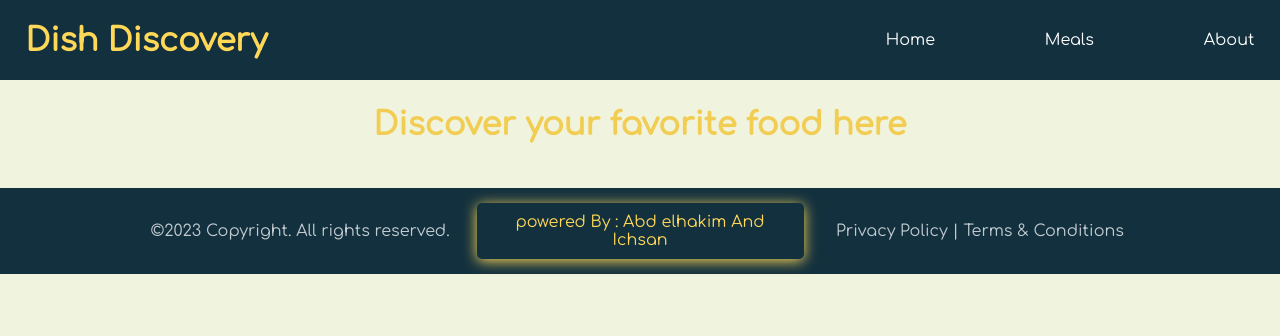
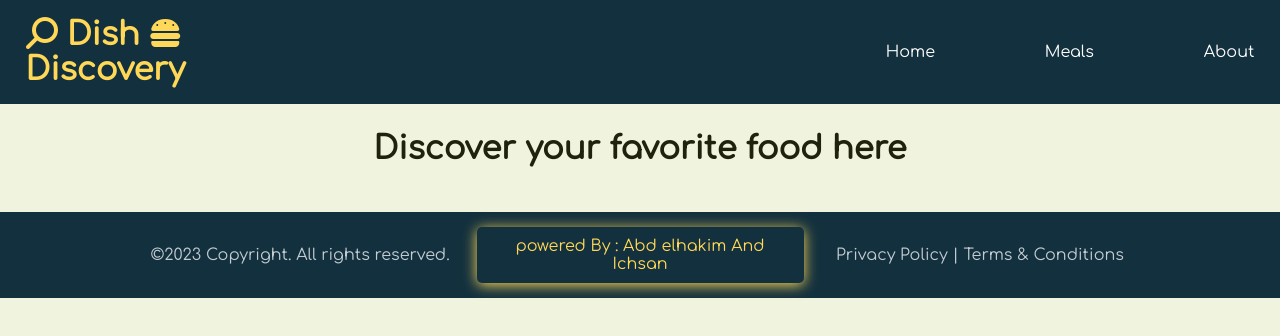
Before and after one commit to ichsansandy/dishdiscovery-capstone-microverse, a website built with webpack: page src/index.html in a window 1280 px wide. Built offline with nearby package versions, Linux system fonts and the light colour scheme; no server answers.

Commit message:
Chaning logo dish discovery

```diff
--- a/src/index.html
+++ b/src/index.html
@@ -5,11 +5,22 @@
     <meta name="viewport" content="width=device-width, initial-scale=1.0" />
     <title>Dish Discovery</title>
     <link rel="shortcut icon" href="https://cdn.iconscout.com/icon/free/png-256/free-fast-food-1851561-1569286.png" type="image/png" />
+    <script src="https://kit.fontawesome.com/d19de2aa55.js" crossorigin="anonymous"></script>
   </head>
   <body>
     <header>
       <nav>
-        <h1>Dish Discovery</h1>
+        <h1>
+          <span>
+            <i class="fas fa-magnifying-glass fa-rotate-90"></i>
+          </span>
+          Dish
+          <span>
+            <i class="fa-solid fa-burger"></i>
+          </span>
+          <br />
+          Discovery
+        </h1>
         <button class="hamburger">
           <span></span>
           <span></span>
@@ -35,7 +46,8 @@
     <main>
       <section class="home-section" data-visible="true">
         <h1 class="home-title">Discover your favorite food here</h1>
-        <div class="home-wrapper"></div></section>
+        <div class="home-wrapper"></div>
+      </section>
       <section class="meals-section" data-visible="false">This is meals section</section>
       <section class="about-section" data-visible="false">This is about section</section>
     </main>
--- a/src/style.css
+++ b/src/style.css
@@ -20,7 +20,7 @@ nav {
   display: flex;
   justify-content: space-between;
   align-items: center;
-  padding: 0 2% 0 2%;
+  padding: 12px 2%;
   background-color: var(--accent-color);
   height: 10vh;
 }
@@ -122,7 +122,7 @@ section[data-visible='false'] {
 }
 
 .home-title {
-  color: color-mix(in sRGB, var(--primary-color) 95%, black);
+  color: var(--text-color);
 }
 
 .home-section,
```
Also changed, not shown: src/modules/itemsFetching.js (deleted, +0 -15 lines).
